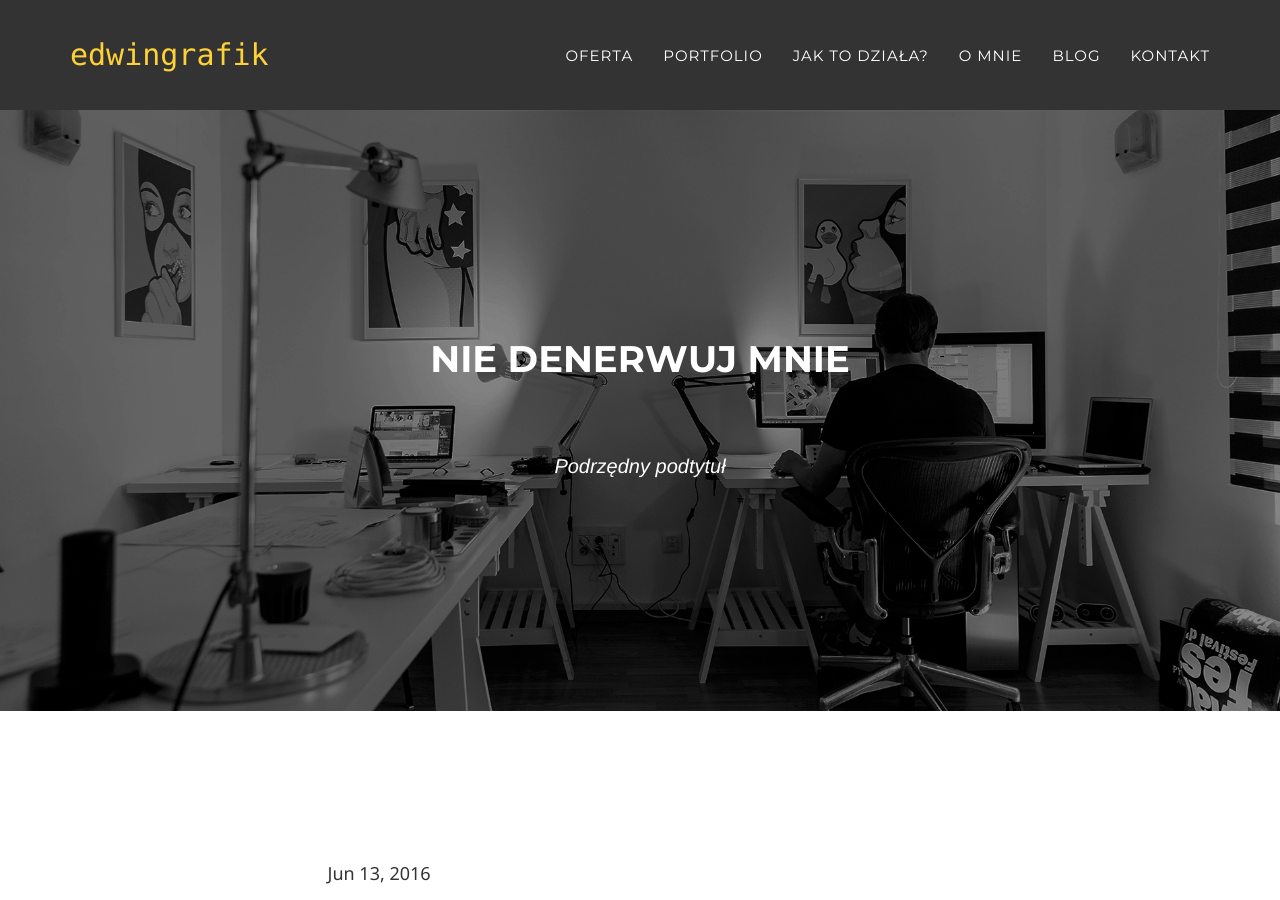
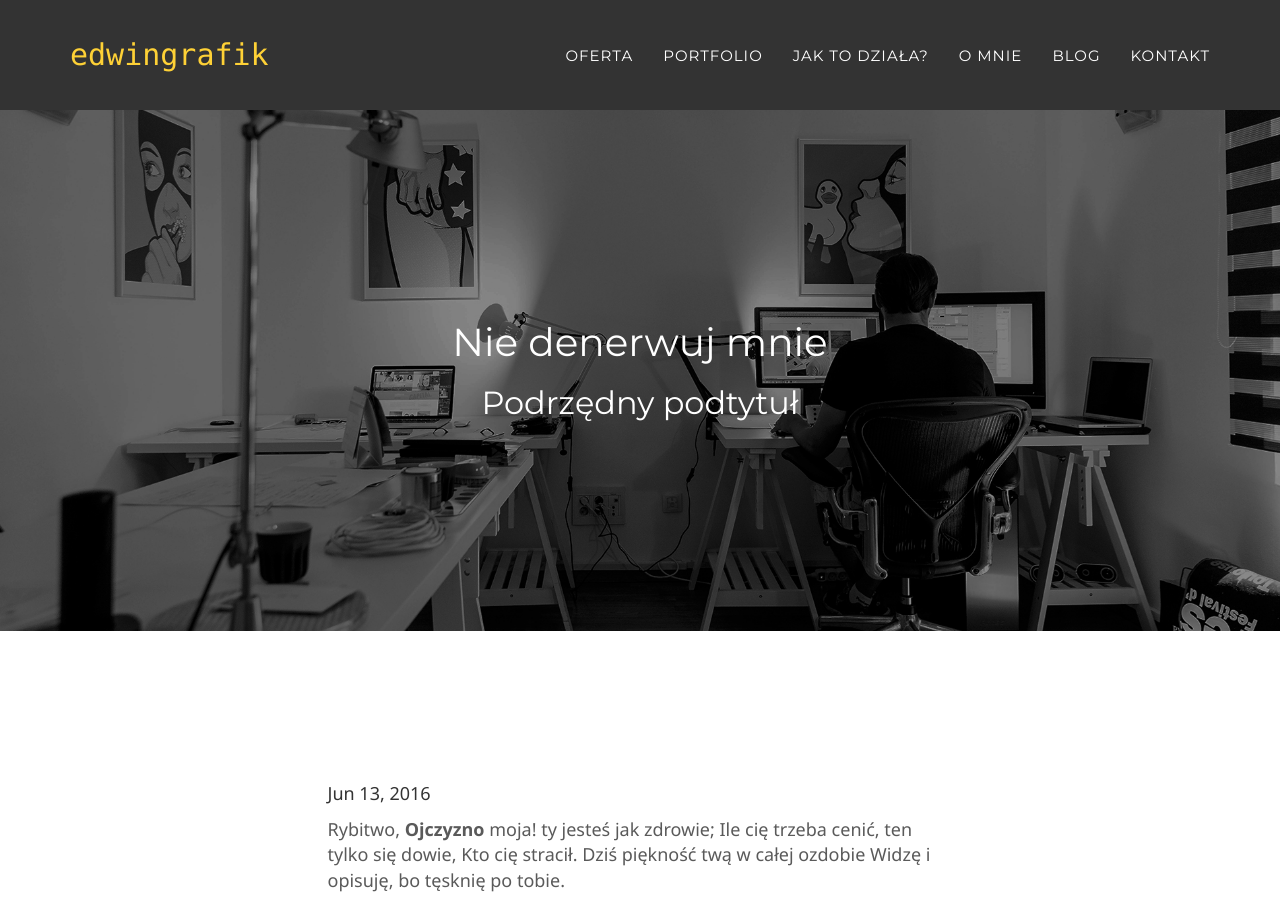
Before and after one commit to edwingrafik/edwingrafik.github.io, a Jekyll site: the page built from _posts/2016-06-13-Nie denerwuj mnie.md, in a window 1280 px wide and 900 px high. Built offline with Jekyll 4.4.1, drawn with Linux system fonts in a browser that asks for light colours; some web fonts are replaced.

Commit message:
Update blog-post.html

```diff
--- a/_layouts/blog-post.html
+++ b/_layouts/blog-post.html
@@ -6,8 +6,8 @@
         <div class="container">
             <div class="intro-text">
               {% include post-header.html %}
-              <h1 class="intro-heading">{{ page.title }}</h1>
-              <h2 class="intro-lead-in">{{ page.subtitle }}</h2>
+              <h1>{{ page.title }}</h1>
+              <h2>{{ page.subtitle }}</h2>
             </div>
         </div>
     </header>
```
